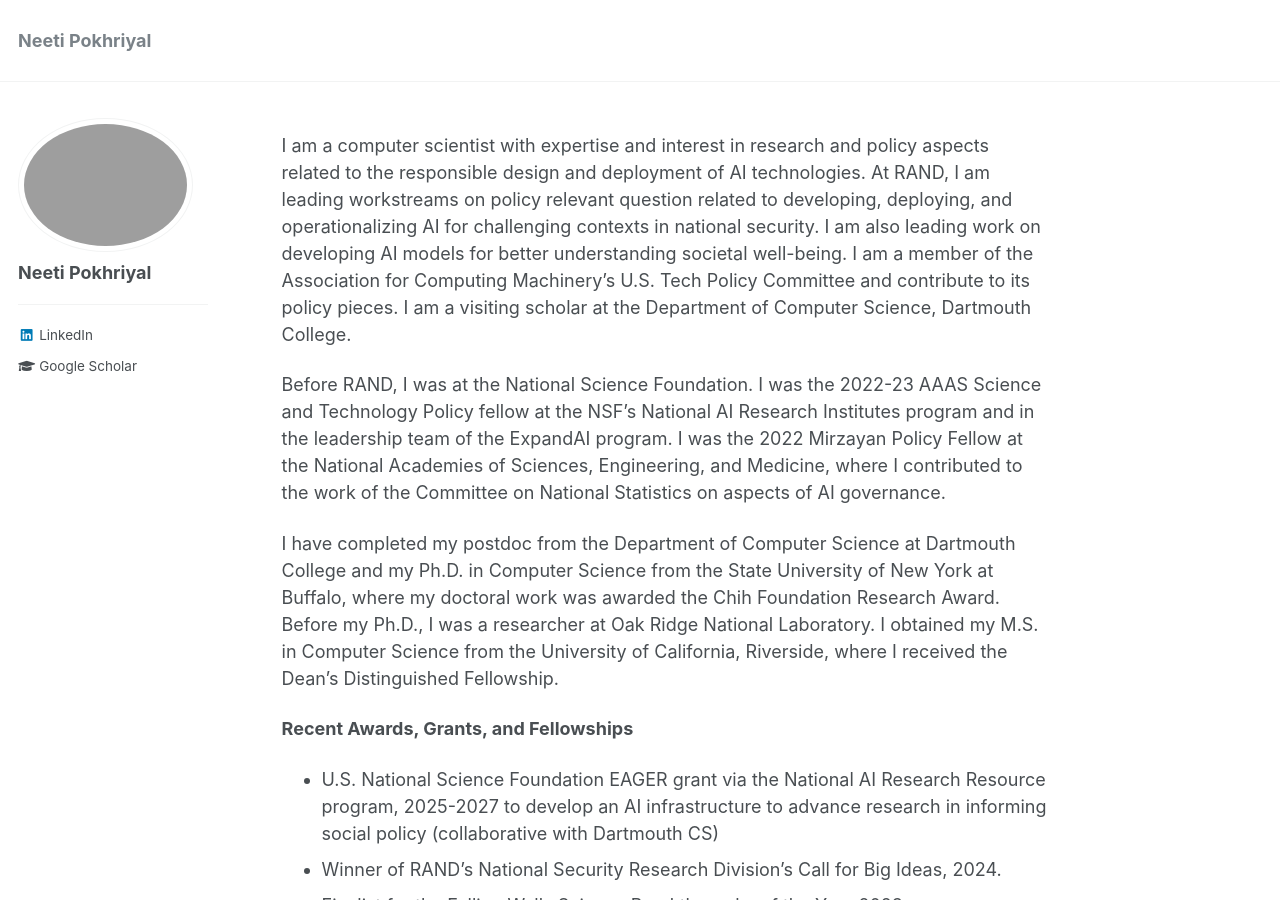
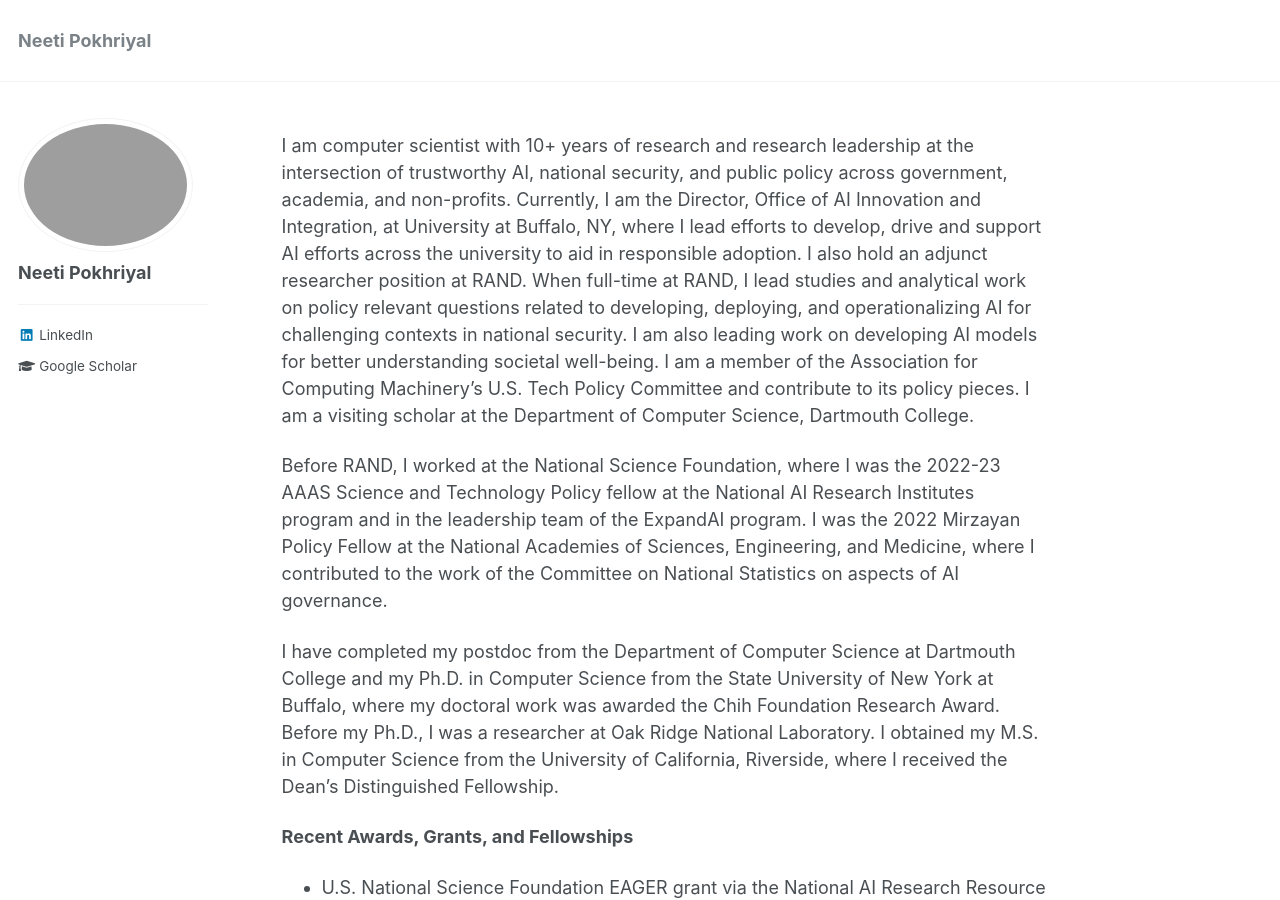
Before and after one commit to neetip/neetip.github.io, a Jekyll site: the page built from _pages/about.md, in a window 1280 px wide and 900 px high. Built offline with Jekyll 4.4.1, drawn with Linux system fonts in a browser that asks for light colours.

Commit message:
Update about.md

```diff
--- a/_pages/about.md
+++ b/_pages/about.md
@@ -7,9 +7,9 @@ redirect_from:
   - /about/
   - /about.html
 ---
-I am a computer scientist with expertise and interest in research and policy aspects related to the responsible design and deployment of AI technologies. At RAND, I am leading workstreams on policy relevant question related to developing, deploying, and operationalizing AI for challenging contexts in national security. I am also leading work on developing AI models for better understanding societal well-being. I am a member of the Association for Computing Machinery’s U.S. Tech Policy Committee and contribute to its policy pieces. I am a visiting scholar at the Department of Computer Science, Dartmouth College.
+I am computer scientist with 10+ years of research and research leadership at the intersection of trustworthy AI, national security, and public policy across government, academia, and non-profits. Currently, I am the Director, Office of AI Innovation and Integration, at University at Buffalo, NY, where I lead efforts to develop, drive and support AI efforts across the university to aid in responsible adoption. I also hold an adjunct researcher position at RAND. When full-time at RAND, I lead studies and analytical work on policy relevant questions related to developing, deploying, and operationalizing AI for challenging contexts in national security. I am also leading work on developing AI models for better understanding societal well-being. I am a member of the Association for Computing Machinery’s U.S. Tech Policy Committee and contribute to its policy pieces. I am a visiting scholar at the Department of Computer Science, Dartmouth College.
 
-Before RAND, I was at the National Science Foundation. I was the 2022-23 AAAS Science and Technology Policy fellow at the NSF’s National AI Research Institutes program and in the leadership team of the ExpandAI program. I was the 2022 Mirzayan Policy Fellow at the National Academies of Sciences, Engineering, and Medicine, where I contributed to the work of the Committee on National Statistics on aspects of AI governance.
+Before RAND, I worked at the National Science Foundation, where I was the 2022-23 AAAS Science and Technology Policy fellow at the National AI Research Institutes program and in the leadership team of the ExpandAI program. I was the 2022 Mirzayan Policy Fellow at the National Academies of Sciences, Engineering, and Medicine, where I contributed to the work of the Committee on National Statistics on aspects of AI governance.
 
 I have completed my postdoc from the Department of Computer Science at Dartmouth College and my Ph.D. in Computer Science from the State University of New York at Buffalo, where my doctoral work was awarded the Chih Foundation Research Award. Before my Ph.D., I was a researcher at Oak Ridge National Laboratory. I obtained my M.S. in Computer Science from the University of California, Riverside, where I received the Dean’s Distinguished Fellowship.
 
```
